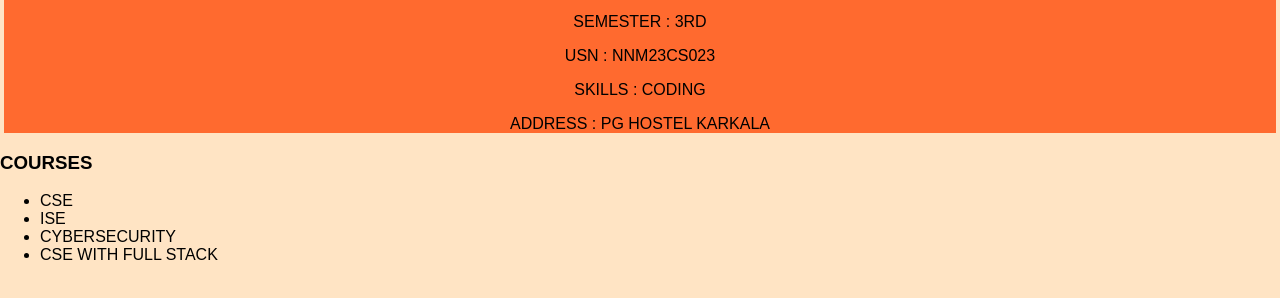
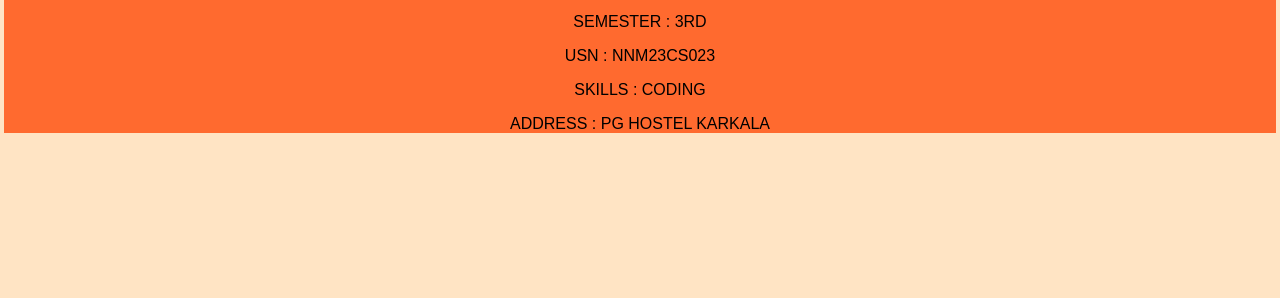
Before and after one commit to Aamuulyaaa/amulyaaithal, a plain HTML site: page index.html in a window 1280 px wide. Shown: the part 296-594 px from the top of the page. Drawn offline with Linux system fonts and the light colour scheme; files whose address does not match are found by name.

Commit message:
Update index.html

```diff
--- a/index.html
+++ b/index.html
@@ -19,14 +19,4 @@
 <center><p>SKILLS : CODING<i class="fa fa-align-center" aria-hidden="true"></i></p></center>
 <center><p>ADDRESS : PG HOSTEL KARKALA<i class="fa fa-align-center" aria-hidden="true"></i></p></center>
 </div>
-<div>
-<h3>COURSES <i class="fa fa-align-center" aria-hidden="true"></i></h3>
-<UL>
-<LI>CSE</LI>
-<LI>ISE</LI>
-<li>CYBERSECURITY</li>
-<li>CSE WITH FULL STACK</li>
-</UL>
-</div>
-</HEADER>
 </html>
```
